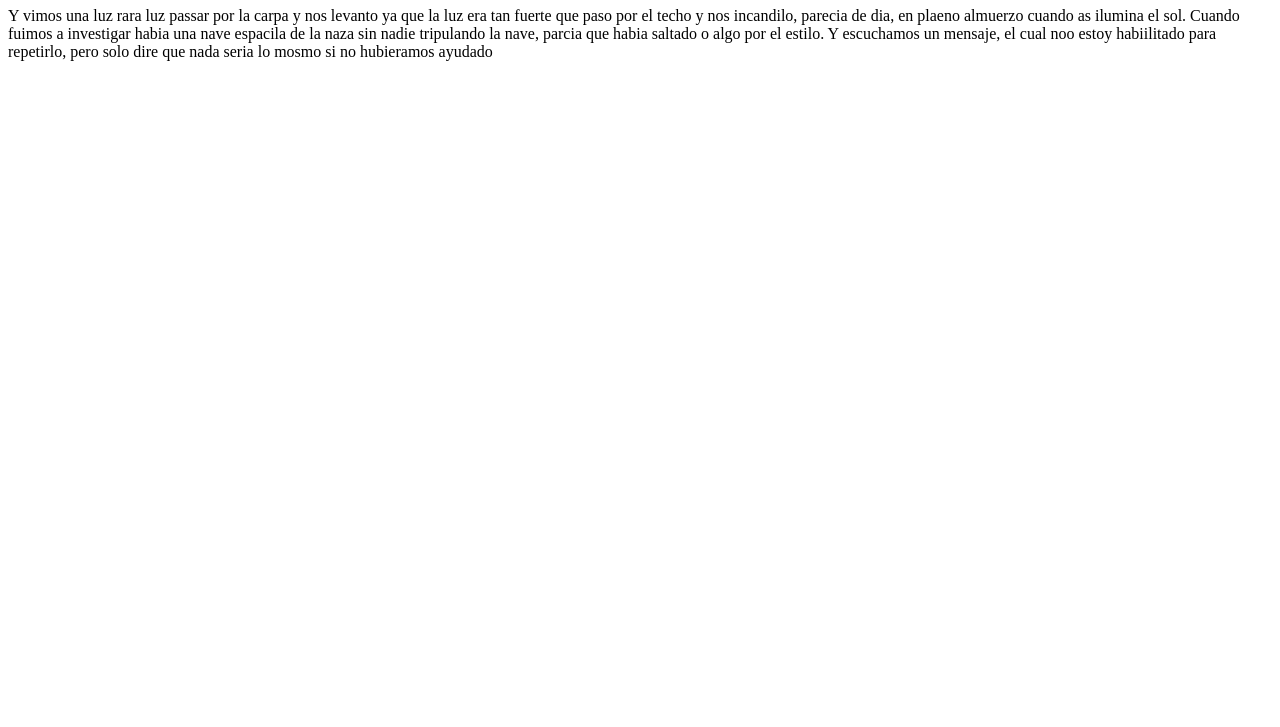
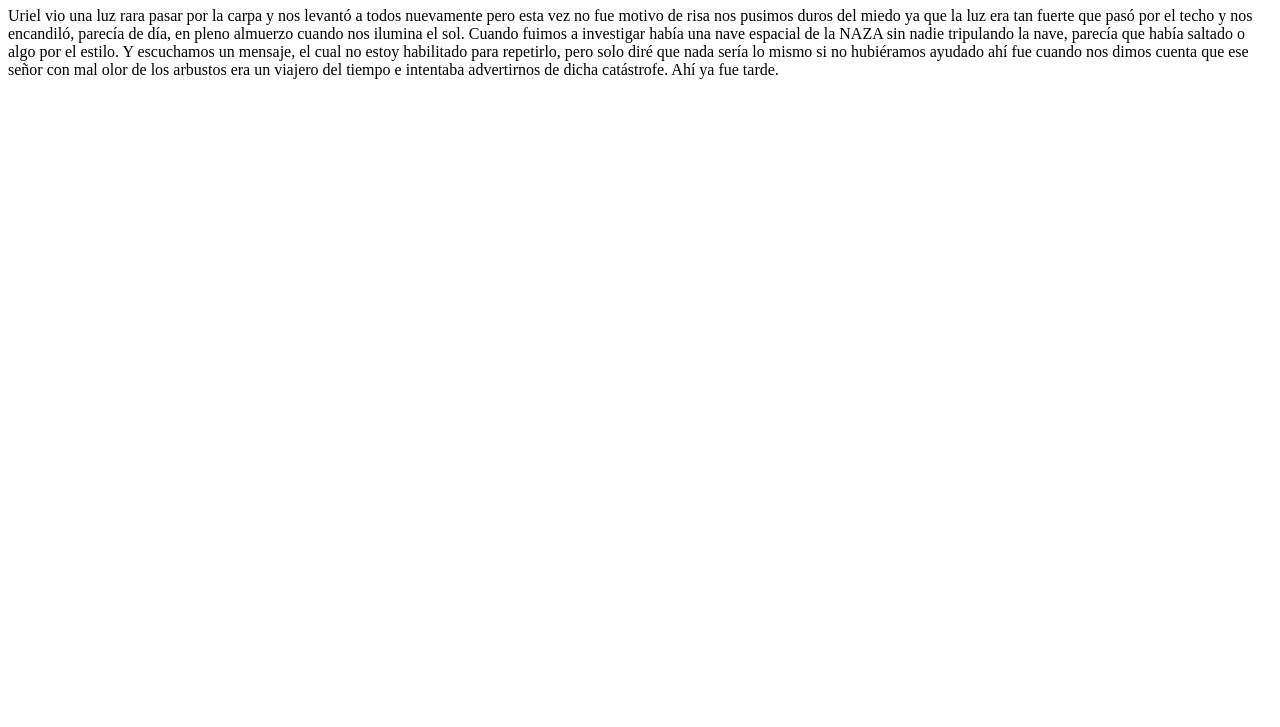
Before and after one commit to cuentodigital/cuentodelengua.github.io, a plain HTML site: page nave.html in a window 1280 px wide. Shown: the part 73-800 px from the top of the page. Drawn offline with Linux system fonts and the light colour scheme.

Commit message:
Update nave.html

```diff
--- a/nave.html
+++ b/nave.html
@@ -8,7 +8,7 @@
 <body>
 
 <h1>Luz</h1>
-<p>       Y vimos una luz  rara luz passar por la carpa y nos levanto ya que la luz era tan fuerte que paso por el techo y nos incandilo, parecia de dia, en plaeno almuerzo cuando as ilumina el sol. Cuando fuimos a investigar habia una nave espacila de la naza sin nadie tripulando la nave, parcia que habia saltado o algo por el estilo. Y escuchamos un mensaje, el cual noo estoy habiilitado para repetirlo, pero solo dire que nada seria lo mosmo si no hubieramos ayudado</p>
-
+<p>     Uriel vio una luz rara pasar por la carpa y nos levantó a todos nuevamente pero esta vez no fue motivo de risa nos pusimos duros del miedo  ya que la luz era tan fuerte que pasó por el techo y nos encandiló, parecía de día, en pleno almuerzo cuando nos ilumina el sol. Cuando fuimos a investigar había una nave espacial de la NAZA sin nadie tripulando la nave, parecía que había saltado o algo por el estilo. Y escuchamos un mensaje, el cual no estoy habilitado para repetirlo, pero solo diré que nada sería lo mismo si no hubiéramos ayudado ahí fue cuando nos dimos cuenta que ese señor con mal olor de los arbustos era un viajero del tiempo e intentaba advertirnos de dicha catástrofe. Ahí ya fue tarde.
+    </p>
 </body>
 </html>
```
